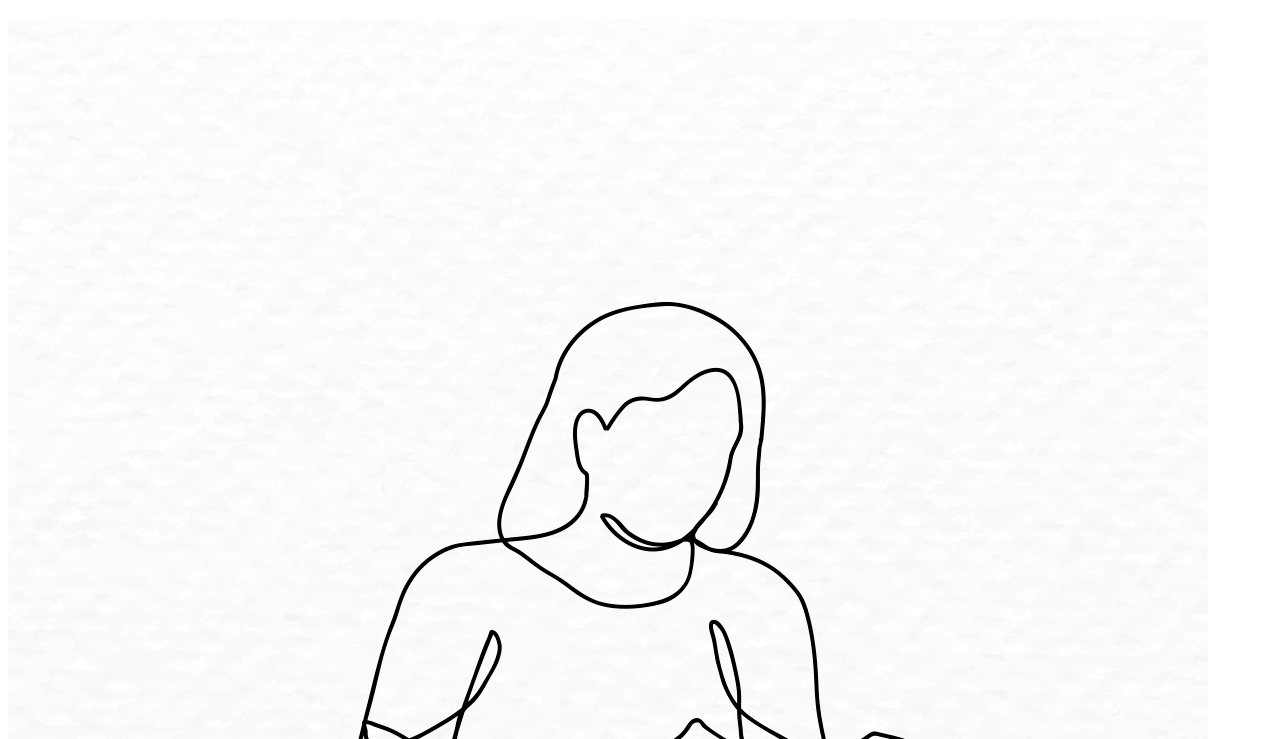
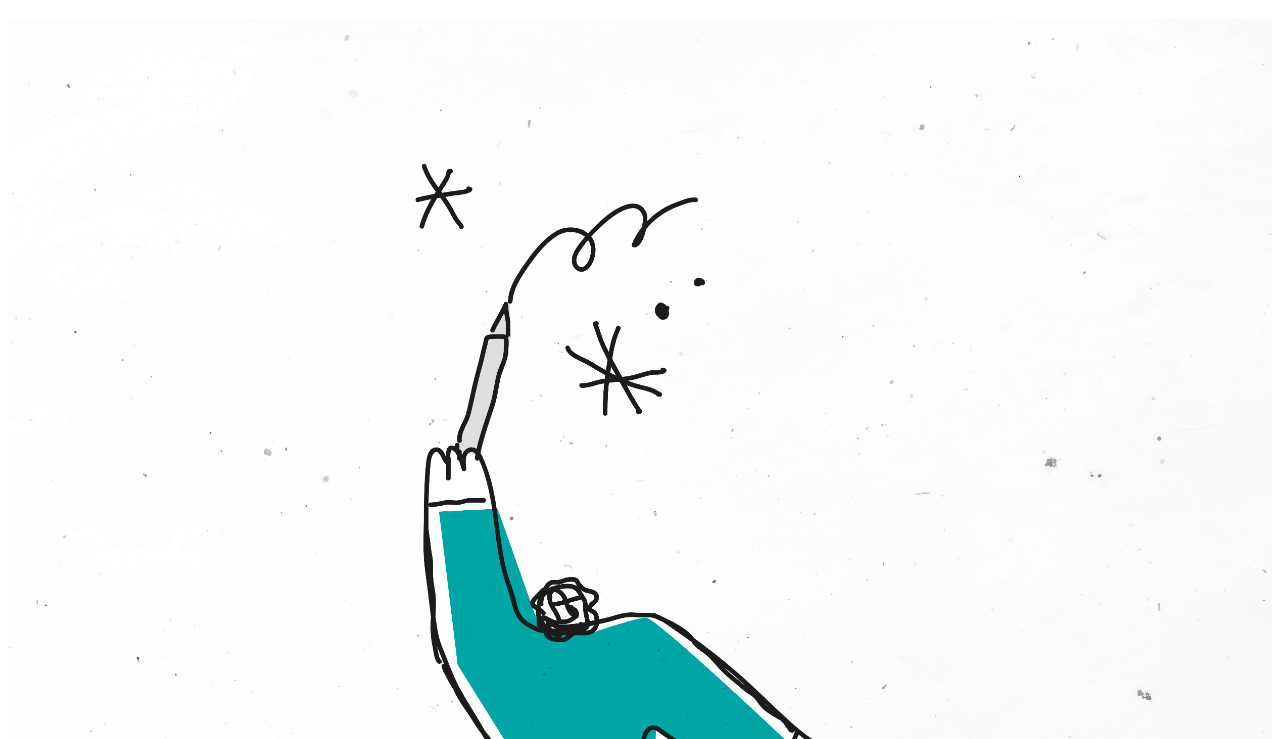
Before and after one commit to l27374/office-things, a plain HTML site: page index.html in a window 1280 px wide. Shown: the part 61-800 px from the top of the page. Drawn offline with Linux system fonts and the light colour scheme.

Commit message:
Added CSS

```diff
--- a/index.html
+++ b/index.html
@@ -4,14 +4,16 @@
         <meta charset="utf-8">
         <title>My Office</title>
         <style media="screen">
-
+            img{
+              max-width:100%;
+            }
         </style>
     </head>
     <body>
 
         <h1>My Office</h1>
 <!-- TODO: resize and center the image with CSS by adding a class called "main-img" to this image below-->
-        <img src="header/reading.jpg" alt="">
+        <img src="header/drawing-with-pen.jpg" alt="">
 
 
 <!-- TODO: Group a few images together and center the group in the browser -->
```
